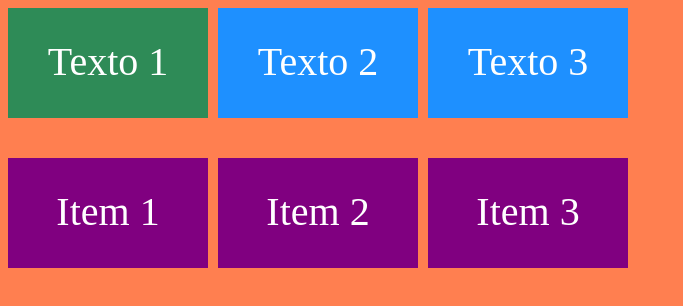
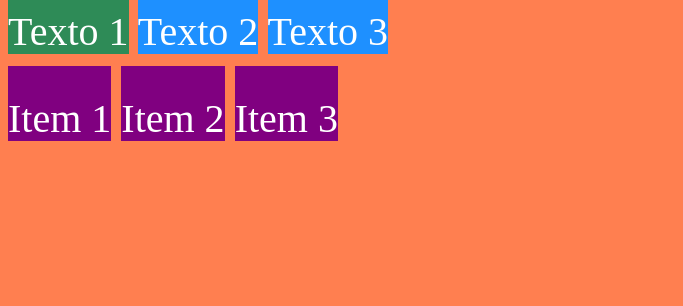
Before and after one commit to GeovaneF55/curso-php-extra, a plain HTML site: page css/display.html in a window 1280 px wide. Shown: the whole page, without its empty margins (0-683 px from the left). Drawn offline with Linux system fonts and the light colour scheme.

Commit message:
CSS - Dislpay

```diff
--- a/css/display.html
+++ b/css/display.html
@@ -34,8 +34,8 @@
             padding-top: 30px;
             text-align: center;
             /* display: block;
-            display: inline;*/
-            display: inline-block;
+            display: inline-block; */
+            display: inline;
         }
     </style>
 </head>
```
